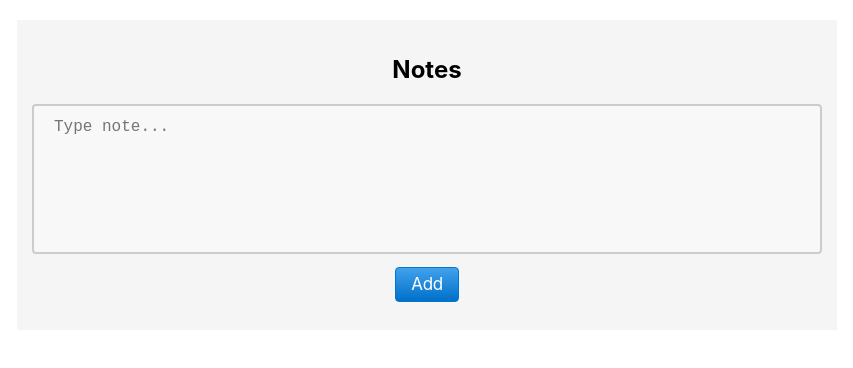
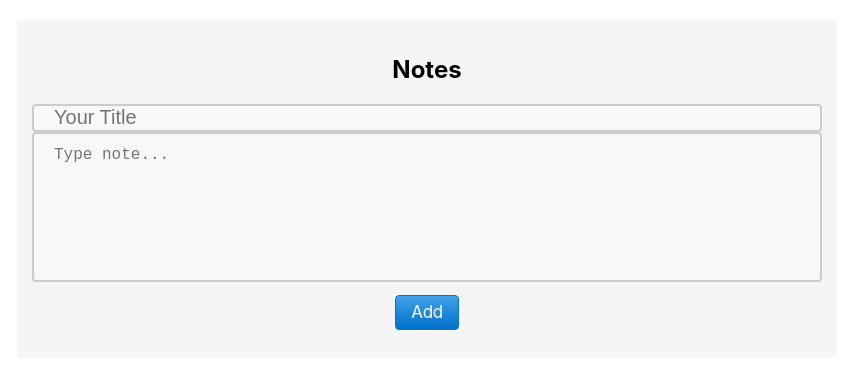
Before and after one commit to svulakh77/react-notes-app, a React (Create React App) app: page / in a window 1280 px wide. Shown: the part 210-578 px from the top of the page, without its empty margins (213-1066 px from the left). Built offline with nearby package versions, Linux system fonts and the light colour scheme.

Commit message:
middle of m3

```diff
--- a/src/App.css
+++ b/src/App.css
@@ -141,3 +141,15 @@ textarea{
   box-shadow: rgba(0, 0, 0, 0.12) 0 1px 3px 0 inset;
   color: #FFFFFF;
 }
+.noteTitle{
+  padding:15px;
+  width: 100%;
+  height: 15px;
+  padding: 12px 20px;
+  box-sizing: border-box;
+  border: 2px solid #ccc;
+  border-radius: 4px;
+  background-color: #f8f8f8;
+  font-size: 20px;
+  resize: none;
+}
--- a/src/components/Form.js
+++ b/src/components/Form.js
@@ -3,10 +3,13 @@ import { nanoid } from 'nanoid'
 
 function Form({addNote}) {
   const [text, setText] = useState("");
+  const[title,setTitle] = useState("");
   const [textareaheight, setTextareaheight] = useState(1);
 
 
-
+  const handleTitle = (e) =>{
+    setTitle(e.target.value)
+  }
   const handleText = (e) => {
     setText(e.target.value);
     const height = e.target.scrollHeight;
@@ -27,19 +30,29 @@ function Form({addNote}) {
     const handleSubmit = (e) => {
     console.log("worked");
     e.preventDefault();
+
     const newNote = {
+      title: title,
       text: text,
       date: noteDate.toLocaleString(),
-      id:nanoid()
+      id:nanoid()}
+
+  if (text.length>0){
+  addNote(newNote)
+   setText("")
+   setTitle("")
+   console.log(newNote)
+  }
     }
-    if (text.length>0)
-   addNote(newNote)
-   setText("")
-  };
-
   return (
     <div className = "noteForm">
       <h2>Notes</h2>
+      <input
+      value={title}
+      onChange={handleTitle}
+      className="noteTitle"
+      placeholder="Your Title"
+      ></input>
       <textarea
         value={text}
         onChange={handleText}
@@ -52,7 +65,7 @@ function Form({addNote}) {
       </div>
     </div>
   );
-  }
+}
 
 
 export default Form;
--- a/src/components/Note.js
+++ b/src/components/Note.js
@@ -3,16 +3,16 @@ import React from "react";
 const Note = ({ note, deleteNote }) => {
     console.log(note.text);
     function handleDeleteNote(){
-        const result = confirm("Are you sure you want to delete?")
-        if(result){
-         deleteNote(note.id)
-        }
-
+        // const result = alert("Are you sure you want to delete?")
+        // if(result){
+        //  deleteNote(note.id)
+        // }
     }
     return(
         <div className="noteArea">
         <div className="noteInfo">
-            <div className="noteData">{note.text}</div>
+            <div className="noteData">{note.title}</div>
+            <div className="noteData" class="req">{note.text}</div>
             <h3 className="noteData">{note.date.toString()}</h3>
             <button className="deleteButton" onClick = {handleDeleteNote}>Delete Note</button>
         </div>
```
